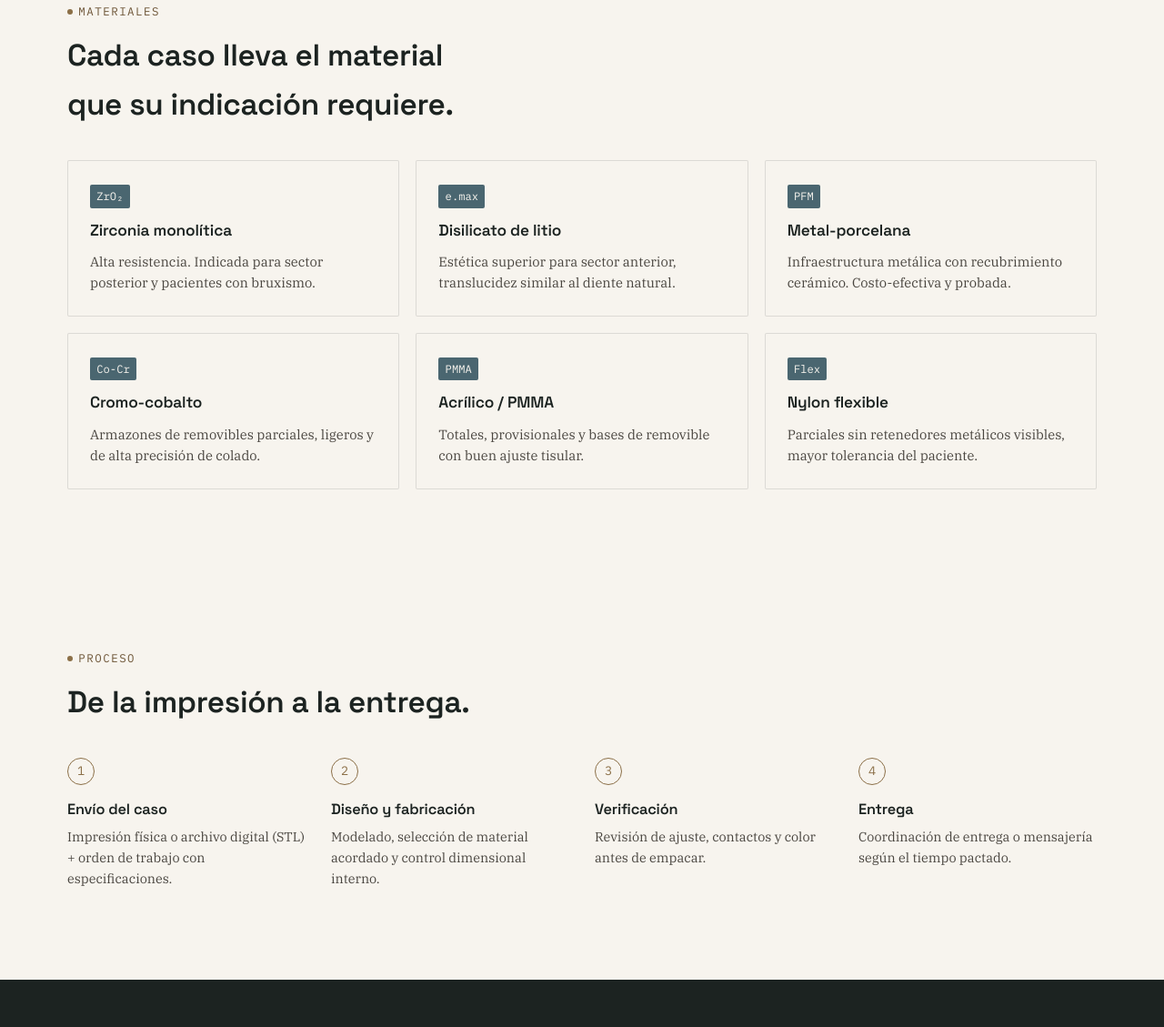
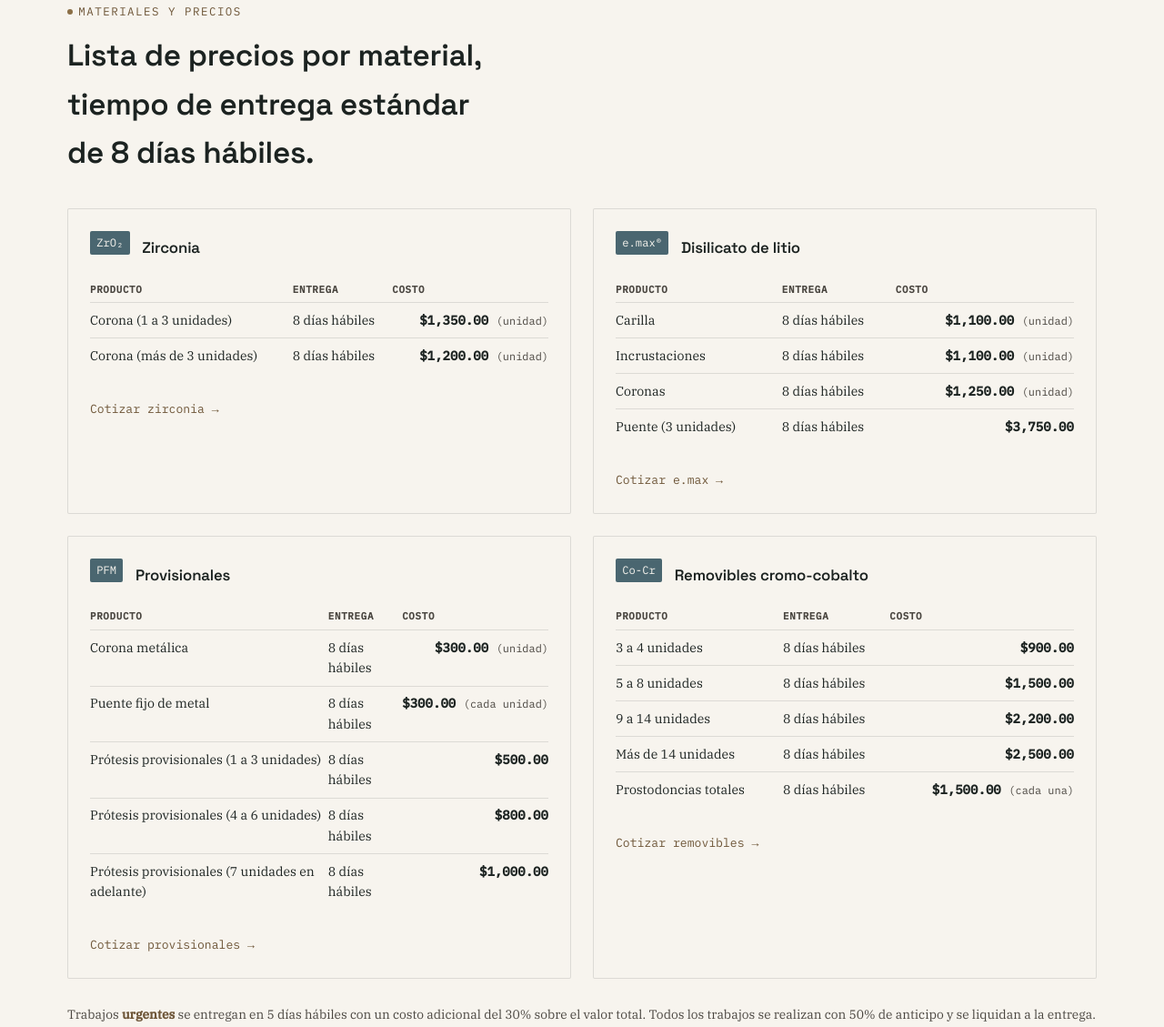
Before and after one commit to miguelISC02/laboratorio_dental, a plain HTML site: page site/index.html in a window 1280 px wide. Shown: the part 1398-2527 px from the top of the page at 91% size. Drawn offline with Linux system fonts and the light colour scheme; no server answers.

Commit message:
Nuevos diseños

```diff
--- a/sanity/laboratorio-dental/sanity.cli.ts
+++ b/sanity/laboratorio-dental/sanity.cli.ts
@@ -10,6 +10,7 @@ export default defineCliConfig({
      * Enable auto-updates for studios.
      * Learn more at https://www.sanity.io/docs/studio/latest-version-of-sanity#k47faf43faf56
      */
+    appId: 'mtuiqusbrw7pvq28e1w842s1',
     autoUpdates: true,
   }
 })
--- a/site/config.js
+++ b/site/config.js
@@ -4,7 +4,7 @@
 const SITE_CONFIG = {
   // Número de WhatsApp en formato internacional, SIN "+", SIN espacios.
   // Ejemplo México: 52 1 55 1234 5678  ->  "5215512345678"
-  whatsappNumber: "5215500000000", // <-- REEMPLAZA con tu número real
+  whatsappNumber: "5215528547022", // Atención WhatsApp Ortega Lab: 55 2854 7022
 
   // Mensaje base que se prellena en WhatsApp (se le agrega el servicio)
   whatsappMessageBase: "Hola, quiero cotizar",
--- a/site/index.html
+++ b/site/index.html
@@ -3,8 +3,8 @@
 <head>
 <meta charset="UTF-8">
 <meta name="viewport" content="width=device-width, initial-scale=1.0">
-<title>Laboratorio Dental — Coronas, Puentes y Removibles</title>
-<meta name="description" content="Laboratorio dental especializado en coronas, puentes y prótesis removibles. Cotiza por WhatsApp.">
+<title>Ortega Lab — Coronas, Puentes y Removibles</title>
+<meta name="description" content="Ortega Lab, laboratorio dental en Chimalhuacán. Coronas de zirconia, disilicato de litio, puentes y prótesis removibles. Cotiza por WhatsApp.">
 <link rel="preconnect" href="https://fonts.googleapis.com">
 <link rel="preconnect" href="https://fonts.gstatic.com" crossorigin>
 <link href="https://fonts.googleapis.com/css2?family=Space+Grotesk:wght@400;500;600;700&family=IBM+Plex+Serif:ital,wght@0,400;0,500;1,400&family=IBM+Plex+Mono:wght@400;500&display=swap" rel="stylesheet">
@@ -125,7 +125,7 @@
       <article class="service-card">
         <span class="service-index">01</span>
         <h3>Coronas</h3>
-        <p>Unitarias, en zirconia monolítica, disilicato de litio o metal-porcelana. Ajuste de contactos y oclusión verificado antes de envío.</p>
+        <p>Unitarias, en zirconia monolítica, disilicato de litio (e.max®) o metal-porcelana provisional. Ajuste de contactos y oclusión verificado antes de envío.</p>
         <a href="#" class="service-link whatsapp-link" data-service="Coronas">Cotizar coronas →</a>
       </article>
       <article class="service-card">
@@ -137,52 +137,92 @@
       <article class="service-card">
         <span class="service-index">03</span>
         <h3>Removibles</h3>
-        <p>Parciales metálicas, flexibles o totales en acrílico. Diseño de retenedores y planeación de eje de inserción incluida.</p>
+        <p>Parciales en cromo-cobalto o prostodoncias totales. Diseño de retenedores y planeación de eje de inserción incluida.</p>
         <a href="#" class="service-link whatsapp-link" data-service="Removibles">Cotizar removibles →</a>
       </article>
     </div>
   </section>
 
-  <!-- ============ MATERIALES ============ -->
+  <!-- ============ MATERIALES / PRECIOS ============ -->
   <section id="materiales" class="materials">
     <div class="section-head">
-      <p class="eyebrow"><span class="eyebrow-dot"></span>Materiales</p>
-      <h2>Cada caso lleva el material que su indicación requiere.</h2>
+      <p class="eyebrow"><span class="eyebrow-dot"></span>Materiales y precios</p>
+      <h2>Lista de precios por material, tiempo de entrega estándar de 8 días hábiles.</h2>
     </div>
 
-    <div class="material-grid" id="material-grid">
-      <!-- Fallback content; será reemplazado por Sanity si hay datos -->
-      <div class="material-card">
-        <span class="material-tag">ZrO₂</span>
-        <h3>Zirconia monolítica</h3>
-        <p>Alta resistencia. Indicada para sector posterior y pacientes con bruxismo.</p>
+    <div class="price-groups" id="material-grid">
+
+      <div class="price-group">
+        <div class="price-group-head">
+          <span class="material-tag">ZrO₂</span>
+          <h3>Zirconia</h3>
+        </div>
+        <table class="price-table">
+          <thead><tr><th>Producto</th><th>Entrega</th><th>Costo</th></tr></thead>
+          <tbody>
+            <tr><td>Corona (1 a 3 unidades)</td><td>8 días hábiles</td><td>$1,350.00 <span class="unit">(unidad)</span></td></tr>
+            <tr><td>Corona (más de 3 unidades)</td><td>8 días hábiles</td><td>$1,200.00 <span class="unit">(unidad)</span></td></tr>
+          </tbody>
+        </table>
+        <a href="#" class="service-link whatsapp-link" data-service="Coronas de Zirconia">Cotizar zirconia →</a>
       </div>
-      <div class="material-card">
-        <span class="material-tag">e.max</span>
-        <h3>Disilicato de litio</h3>
-        <p>Estética superior para sector anterior, translucidez similar al diente natural.</p>
+
+      <div class="price-group">
+        <div class="price-group-head">
+          <span class="material-tag">e.max®</span>
+          <h3>Disilicato de litio</h3>
+        </div>
+        <table class="price-table">
+          <thead><tr><th>Producto</th><th>Entrega</th><th>Costo</th></tr></thead>
+          <tbody>
+            <tr><td>Carilla</td><td>8 días hábiles</td><td>$1,100.00 <span class="unit">(unidad)</span></td></tr>
+            <tr><td>Incrustaciones</td><td>8 días hábiles</td><td>$1,100.00 <span class="unit">(unidad)</span></td></tr>
+            <tr><td>Coronas</td><td>8 días hábiles</td><td>$1,250.00 <span class="unit">(unidad)</span></td></tr>
+            <tr><td>Puente (3 unidades)</td><td>8 días hábiles</td><td>$3,750.00</td></tr>
+          </tbody>
+        </table>
+        <a href="#" class="service-link whatsapp-link" data-service="Disilicato de litio (e.max)">Cotizar e.max →</a>
       </div>
-      <div class="material-card">
-        <span class="material-tag">PFM</span>
-        <h3>Metal-porcelana</h3>
-        <p>Infraestructura metálica con recubrimiento cerámico. Costo-efectiva y probada.</p>
+
+      <div class="price-group">
+        <div class="price-group-head">
+          <span class="material-tag">PFM</span>
+          <h3>Provisionales</h3>
+        </div>
+        <table class="price-table">
+          <thead><tr><th>Producto</th><th>Entrega</th><th>Costo</th></tr></thead>
+          <tbody>
+            <tr><td>Corona metálica</td><td>8 días hábiles</td><td>$300.00 <span class="unit">(unidad)</span></td></tr>
+            <tr><td>Puente fijo de metal</td><td>8 días hábiles</td><td>$300.00 <span class="unit">(cada unidad)</span></td></tr>
+            <tr><td>Prótesis provisionales (1 a 3 unidades)</td><td>8 días hábiles</td><td>$500.00</td></tr>
+            <tr><td>Prótesis provisionales (4 a 6 unidades)</td><td>8 días hábiles</td><td>$800.00</td></tr>
+            <tr><td>Prótesis provisionales (7 unidades en adelante)</td><td>8 días hábiles</td><td>$1,000.00</td></tr>
+          </tbody>
+        </table>
+        <a href="#" class="service-link whatsapp-link" data-service="Provisionales">Cotizar provisionales →</a>
       </div>
-      <div class="material-card">
-        <span class="material-tag">Co-Cr</span>
-        <h3>Cromo-cobalto</h3>
-        <p>Armazones de removibles parciales, ligeros y de alta precisión de colado.</p>
+
+      <div class="price-group">
+        <div class="price-group-head">
+          <span class="material-tag">Co-Cr</span>
+          <h3>Removibles cromo-cobalto</h3>
+        </div>
+        <table class="price-table">
+          <thead><tr><th>Producto</th><th>Entrega</th><th>Costo</th></tr></thead>
+          <tbody>
+            <tr><td>3 a 4 unidades</td><td>8 días hábiles</td><td>$900.00</td></tr>
+            <tr><td>5 a 8 unidades</td><td>8 días hábiles</td><td>$1,500.00</td></tr>
+            <tr><td>9 a 14 unidades</td><td>8 días hábiles</td><td>$2,200.00</td></tr>
+            <tr><td>Más de 14 unidades</td><td>8 días hábiles</td><td>$2,500.00</td></tr>
+            <tr><td>Prostodoncias totales</td><td>8 días hábiles</td><td>$1,500.00 <span class="unit">(cada una)</span></td></tr>
+          </tbody>
+        </table>
+        <a href="#" class="service-link whatsapp-link" data-service="Removibles cromo-cobalto">Cotizar removibles →</a>
       </div>
-      <div class="material-card">
-        <span class="material-tag">PMMA</span>
-        <h3>Acrílico / PMMA</h3>
-        <p>Totales, provisionales y bases de removible con buen ajuste tisular.</p>
-      </div>
-      <div class="material-card">
-        <span class="material-tag">Flex</span>
-        <h3>Nylon flexible</h3>
-        <p>Parciales sin retenedores metálicos visibles, mayor tolerancia del paciente.</p>
-      </div>
+
     </div>
+
+    <p class="price-note">Trabajos <strong>urgentes</strong> se entregan en 5 días hábiles con un costo adicional del 30% sobre el valor total. Todos los trabajos se realizan con 50% de anticipo y se liquidan a la entrega.</p>
   </section>
 
   <!-- ============ PROCESO ============ -->
@@ -208,9 +248,11 @@
         <svg class="ico-wa" viewBox="0 0 24 24" aria-hidden="true"><path d="M12 2a10 10 0 0 0-8.6 15.1L2 22l5.1-1.3A10 10 0 1 0 12 2Zm5.8 14.2c-.2.7-1.4 1.3-2 1.4-.5.1-1.2.1-1.9-.1-.4-.1-1-.3-1.7-.6-3-1.3-4.9-4.3-5-4.5-.1-.2-1.2-1.6-1.2-3s.7-2.1 1-2.4c.2-.3.5-.4.7-.4h.5c.2 0 .4 0 .6.5l.9 2.1c.1.2.1.4 0 .6l-.4.5c-.1.2-.3.3-.1.6.2.3.9 1.4 1.9 2.3 1.3 1.1 2.4 1.5 2.7 1.6.3.1.5.1.6-.1l.7-.8c.2-.3.4-.2.7-.1l1.9 1c.2.1.4.2.4.4.1.2.1.9-.1 1.6Z"/></svg>
         Escribir por WhatsApp
       </a>
+      <p class="contact-phone">Atención al cliente: <a href="tel:5550440067">55 5044 0067</a> &nbsp;·&nbsp; WhatsApp: <a href="tel:5528547022">55 2854 7022</a></p>
       <div class="contact-meta">
-        <div><span class="eyebrow-dot"></span>Lun–Vie 9:00–18:00</div>
-        <div><span class="eyebrow-dot"></span>Chimalhuacan, Edo. Méx.</div>
+        <div><span class="eyebrow-dot"></span>Lun–Vie 10:00–17:00, Sáb 10:00–14:00</div>
+        <div><span class="eyebrow-dot"></span>Emiliano Zapata 7, Apapasco, Chimalhuacán, Edo. Méx.</div>
+        <div><span class="eyebrow-dot"></span><a href="https://www.facebook.com/" target="_blank" rel="noopener">Facebook: Laboratorio Dental Ortega</a></div>
       </div>
     </div>
   </section>
@@ -219,8 +261,8 @@
 
 <footer class="footer">
   <div class="footer-inner">
-    <span>© <span id="year"></span> Laboratorio Dental. Todos los derechos reservados.</span>
-    <span class="footer-note">Sitio informativo — precios sujetos a valoración del caso.</span>
+    <span>© <span id="year"></span> Ortega Lab®. "Detrás de cada gran dentista, estamos nosotros."</span>
+    <span class="footer-note">Moldes de arcada completa · Pagos por transferencia o efectivo en instalaciones.</span>
   </div>
 </footer>
 
--- a/site/styles.css
+++ b/site/styles.css
@@ -294,6 +294,83 @@ ul,ol{ margin:0; padding:0; list-style:none; }
 }
 
 /* ===========================================================
+   PRICE GROUPS (materials pricing tables)
+=========================================================== */
+.price-groups{
+  max-width: var(--max-w);
+  margin: 0 auto;
+  padding: 0 24px;
+  display:grid;
+  grid-template-columns: repeat(2, 1fr);
+  gap: 24px;
+}
+.price-group{
+  border: 1px solid var(--line);
+  border-radius: var(--radius);
+  padding: 24px;
+  background: var(--porcelain);
+}
+.price-group-head{
+  display:flex; align-items:center; gap: .8em;
+  margin-bottom: 1.1em;
+}
+.price-group-head h3{ font-size: 1.05rem; margin:0; }
+.price-table{
+  width: 100%;
+  border-collapse: collapse;
+  font-size: .88rem;
+  margin-bottom: 1.1em;
+}
+.price-table thead th{
+  text-align:left;
+  font-family: var(--font-mono);
+  font-size: .68rem;
+  text-transform: uppercase;
+  letter-spacing: .06em;
+  color: var(--ink-soft);
+  padding: 0 0 .5em;
+  border-bottom: 1px solid var(--line);
+}
+.price-table td{
+  padding: .55em 0;
+  border-bottom: 1px solid var(--line);
+  vertical-align: top;
+  color: var(--ink);
+}
+.price-table tbody tr:last-child td{ border-bottom: none; }
+.price-table td:last-child{
+  font-family: var(--font-mono);
+  font-weight: 600;
+  white-space: nowrap;
+  text-align: right;
+}
+.price-table .unit{
+  font-weight: 400;
+  color: var(--ink-soft);
+  font-size: .85em;
+}
+.price-note{
+  max-width: var(--max-w);
+  margin: 28px auto 0;
+  padding: 0 24px;
+  font-size: .86rem;
+  color: var(--ink-soft);
+}
+.price-note strong{ color: var(--alloy-dark); }
+
+@media (max-width: 860px){
+  .price-groups{ grid-template-columns: 1fr; }
+}
+
+.contact-phone{
+  font-family: var(--font-mono);
+  font-size: .82rem;
+  color: var(--stone);
+  margin: 1.2em 0 0;
+}
+.contact-phone a{ color: var(--porcelain); border-bottom: 1px solid var(--alloy); }
+
+/* ===========================================================
    PROCESS
 =========================================================== */
 .process{ padding: 88px 0 100px; }
```
